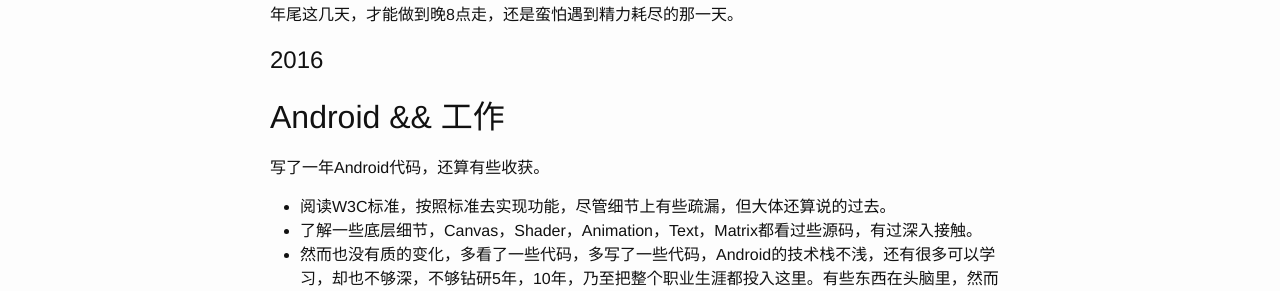
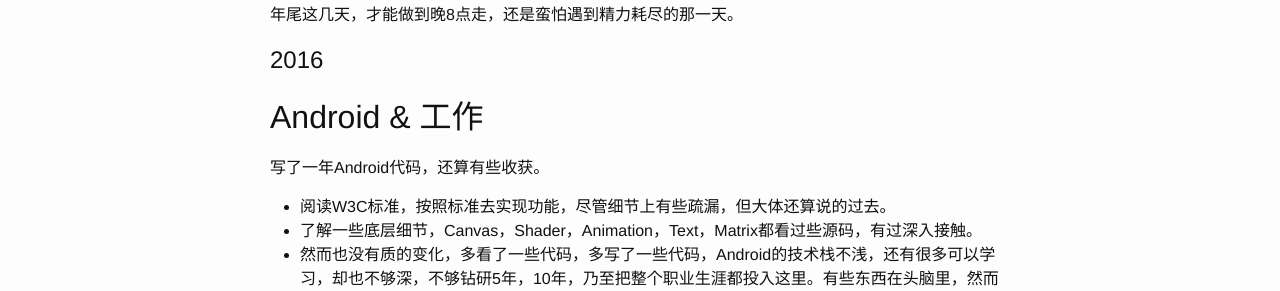
Before and after one commit to YorkShen/YorkShen.github.io, a Jekyll site: the page built from _posts/2017-01-21-year-conclusions-year-resolutions.md, in a window 1280 px wide and 900 px high. Shown: the part 221-512 px from the top of the window. Built offline with Jekyll 4.4.1, drawn with Linux system fonts in a browser that asks for light colours.

Commit message:
* Change "&&" to "&"

```diff
--- a/_posts/2017-01-21-year-conclusions-year-resolutions.md
+++ b/_posts/2017-01-21-year-conclusions-year-resolutions.md
@@ -6,7 +6,7 @@ categories: life
 
 # 2016
 
-## Android && 工作
+## Android & 工作
 写了一年Android代码，还算有些收获。
 
 * 阅读W3C标准，按照标准去实现功能，尽管细节上有些疏漏，但大体还算说的过去。
```
